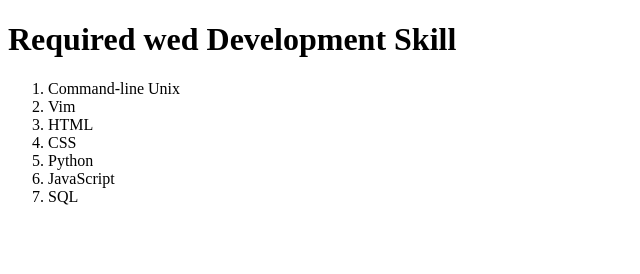
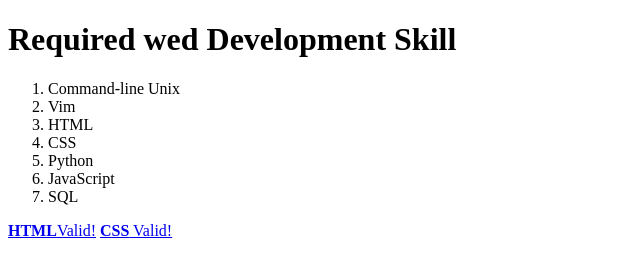
Before and after one commit to Lmarquez97/itd110, a plain HTML site: page gdw/ordered.html in a window 1280 px wide. Shown: the whole page, without its empty margins (0-640 px from the left). Drawn offline with Linux system fonts and the light colour scheme.

Commit message:
add  changed to ordered.html page

```diff
--- a/gdw/ordered.html
+++ b/gdw/ordered.html
@@ -17,3 +17,12 @@
 <li>JavaScript</li>
 <li>SQL</li>
 </ol>
+<footer><a
+
+href="http://validator.w3.org/check?uri=https://lmarquez97.github.io/itd110/ordered.html">
+<strong>HTML</strong>Valid!</a>
+<a href="http://jigsaw.w3.org/css-validator/validator?uri=https://lmarquez97.github.io/itd110/index.html"><strong>CSS</strong> Valid!</a>
+</footer>
+
+</body>
+</html>
```
